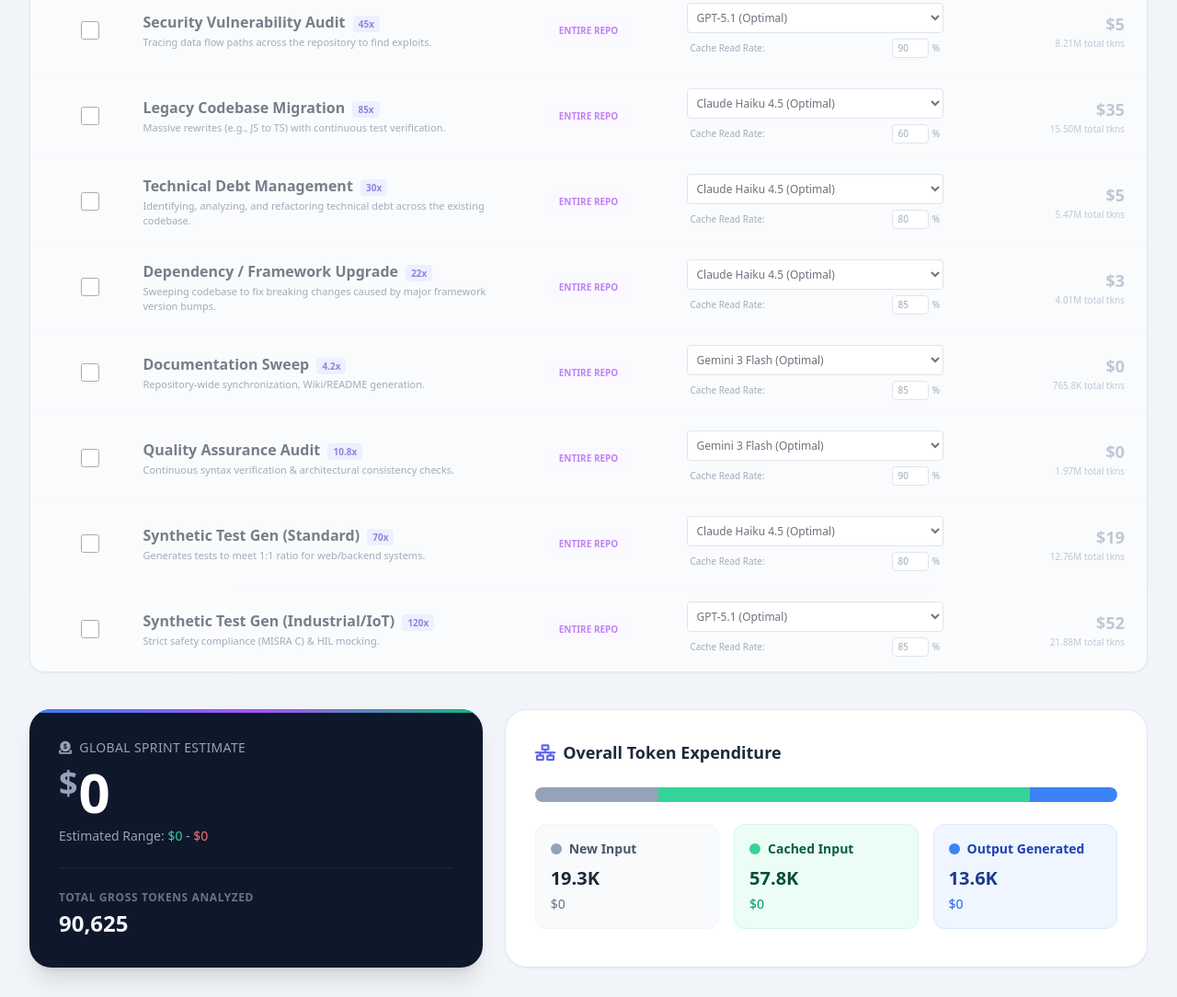
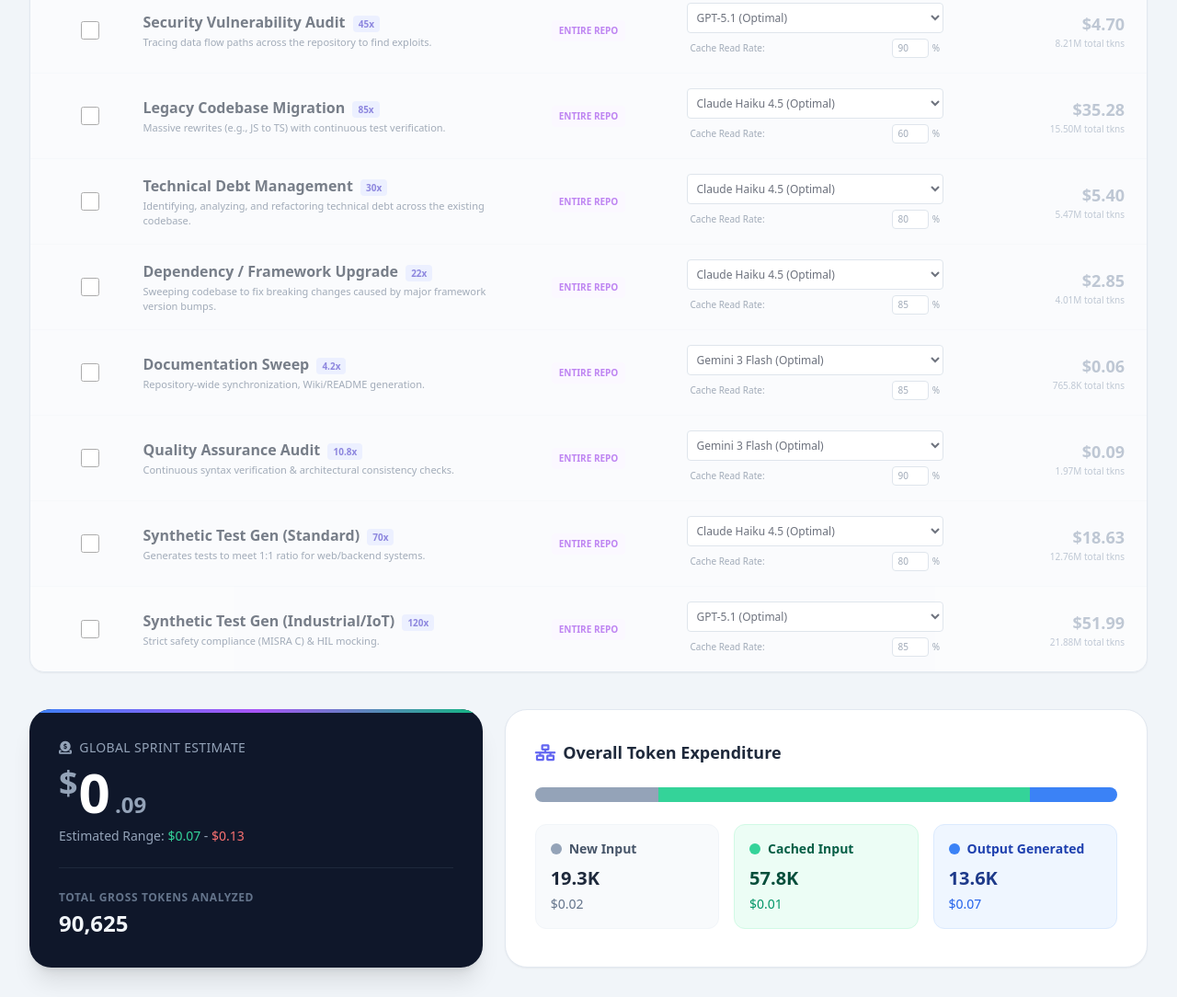
Before and after one commit to nicolas-louis-al/public_agentic_calculator, a website: page index.html in a window 1280 px wide. Shown: the part 1714-2798 px from the top of the page at 92% size. Drawn offline with nearby package versions, Linux system fonts and the light colour scheme.

Commit message:
Update cost estimator to display cents

```diff
--- a/index.html
+++ b/index.html
@@ -39,7 +39,7 @@
                         <i class="fa-solid fa-calculator text-white text-xl"></i>
                     </div>
                     <h1 class="text-3xl font-bold tracking-tight text-slate-900">
-                        AI Cost Estimator
+                        Agentic Workflow Cost Estimator
                     </h1>
                 </div>
 
@@ -247,9 +247,10 @@
                         <h3 class="text-slate-400 font-medium tracking-wide uppercase text-sm mb-2 flex items-center gap-2">
                             <i class="fa-solid fa-circle-dollar-to-slot"></i> Global Sprint Estimate
                         </h3>
-                        <!-- Notice: Cents removed here, digits rounded -->
+                        <!-- Notice: Cents added back here -->
                         <div class="flex items-baseline gap-2 mb-2">
                             <span class="text-5xl md:text-6xl font-black text-white tracking-tighter" id="totalCostDollars">$0</span>
+                            <span class="text-2xl font-bold text-slate-400" id="totalCostCents">.00</span>
                         </div>
                         <div class="text-slate-400 text-sm font-medium mb-6">
                             Estimated Range: <span class="text-emerald-400" id="costRangeLow">$0</span> - <span class="text-red-400" id="costRangeHigh">$0</span>
@@ -637,8 +638,8 @@
              return new Intl.NumberFormat('en-US', {
                 style: 'currency',
                 currency: currentCurrency.code,
-                minimumFractionDigits: 0,
-                maximumFractionDigits: 0
+                minimumFractionDigits: 2,
+                maximumFractionDigits: 2
             });
         };
 
@@ -647,7 +648,7 @@
                 style: 'currency',
                 currency: currentCurrency.code,
                 minimumFractionDigits: 2,
-                maximumFractionDigits: 3
+                maximumFractionDigits: 2
             });
         };
 
@@ -680,6 +681,7 @@
             wbsContainer: document.getElementById('wbsContainer'),
 
             totalCostDollars: document.getElementById('totalCostDollars'),
+            totalCostCents: document.getElementById('totalCostCents'),
             costRangeLow: document.getElementById('costRangeLow'),
             costRangeHigh: document.getElementById('costRangeHigh'),
             grossTokensDisplay: document.getElementById('grossTokensDisplay'),
@@ -893,7 +895,7 @@
                         </div>
                     </div>
                     <div class="col-span-2 w-full text-left lg:text-right">
-                        <div class="font-black text-lg text-slate-800" id="cost_${t.id}">${currentCurrency.symbol}0</div>
+                        <div class="font-black text-lg text-slate-800" id="cost_${t.id}">${currentCurrency.symbol}0.00</div>
                         <div class="text-[10px] text-slate-400 font-medium" id="tokens_${t.id}">0 tokens</div>
                     </div>
                 </div>
@@ -1052,11 +1054,17 @@
                 }
             });
 
-            // Update Global Dashboard UI (0 Decimals)
-            const rawCost = Math.round(gTotals.cost);
-            const formattedDollars = new Intl.NumberFormat('en-US').format(rawCost);
+            // Update Global Dashboard UI (2 Decimals)
+            const totalStr = totalsFormatter.format(gTotals.cost);
+            const currencyMatch = totalStr.match(/[^\d.,\s]+/);
+            const symbol = currencyMatch ? currencyMatch[0] : currentCurrency.symbol;
 
-            els.totalCostDollars.innerHTML = `<span class="text-3xl md:text-4xl align-top mr-1 font-bold text-slate-400">${currentCurrency.symbol}</span>${formattedDollars}`;
+            const rawCostStr = gTotals.cost.toFixed(2);
+            const [dollars, cents] = rawCostStr.split('.');
+            const formattedDollars = parseInt(dollars || 0).toLocaleString('en-US');
+
+            els.totalCostDollars.innerHTML = `<span class="text-3xl md:text-4xl align-top mr-1 font-bold text-slate-400">${symbol}</span>${formattedDollars}`;
+            els.totalCostCents.textContent = `.${cents}`;
 
             els.costRangeLow.textContent = totalsFormatter.format(gTotals.cost * 0.8);
             els.costRangeHigh.textContent = totalsFormatter.format(gTotals.cost * 1.45);
```
